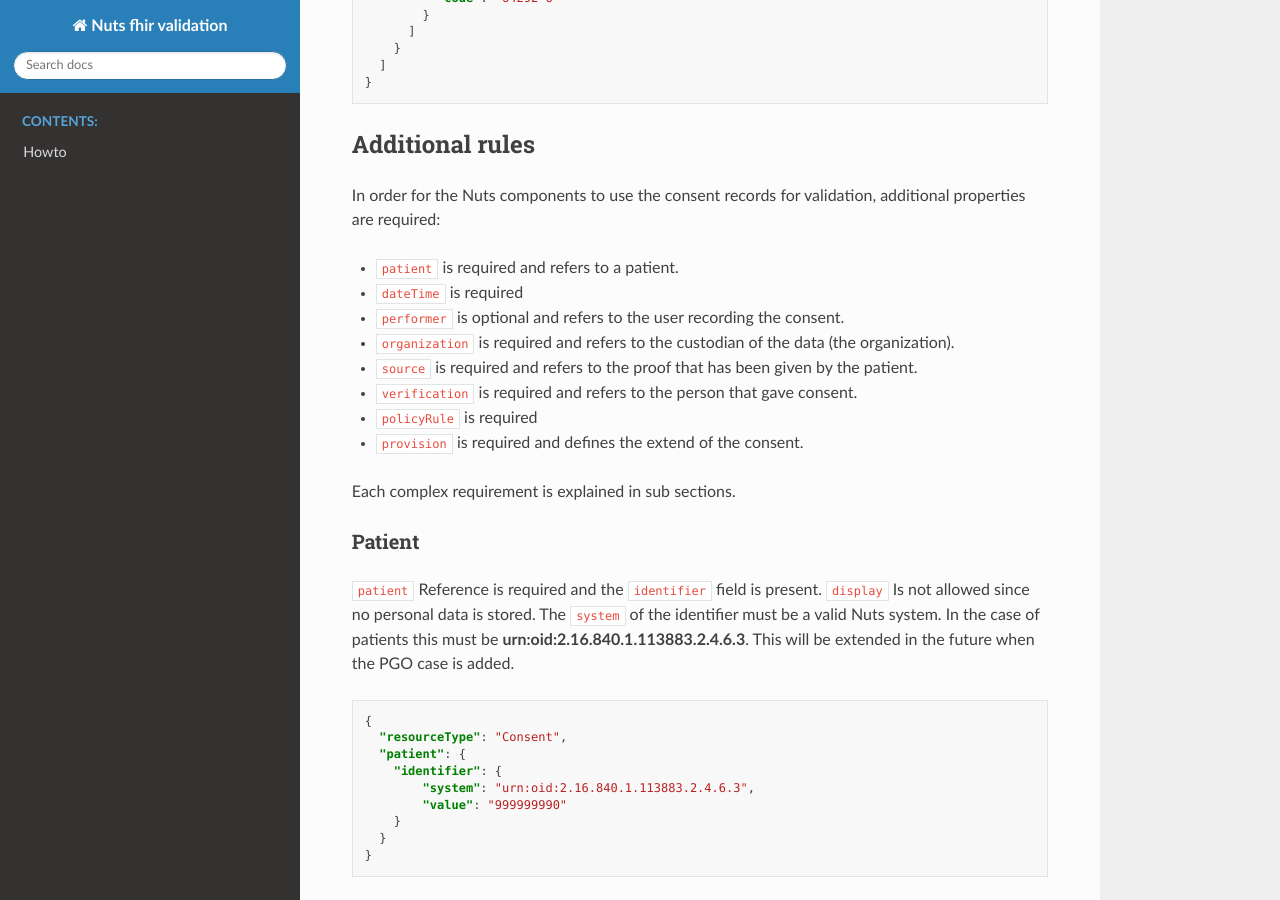
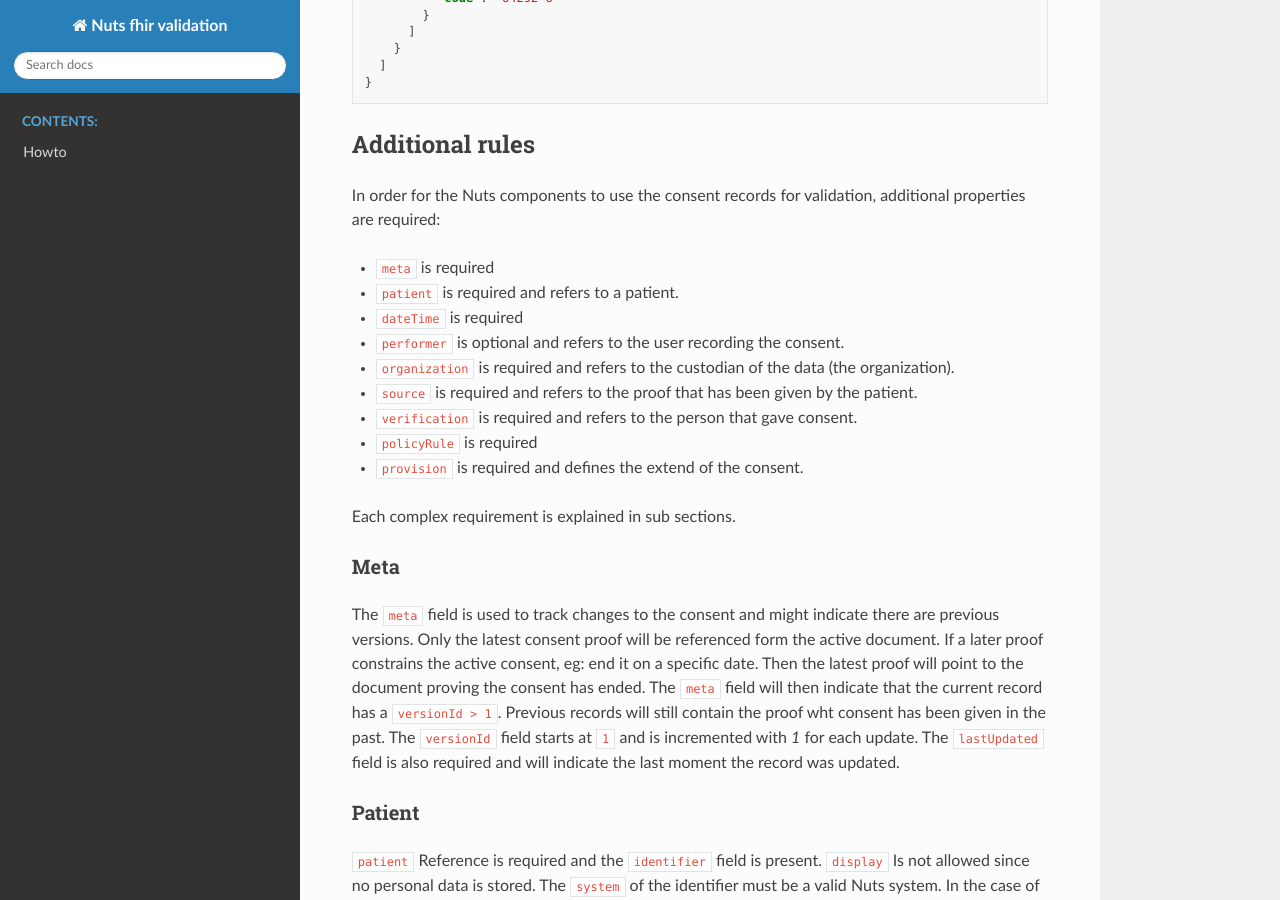
Before and after one commit to nuts-foundation/nuts-fhir-validation, a Sphinx documentation site: the page built from docs/pages/technical/fhir-rules.rst, in a window 1280 px wide and 900 px high, scrolled down 760 px. Built offline with Sphinx 7.4.7 and the Read the Docs theme 2.0.0, drawn with Linux system fonts in a browser that asks for light colours; some of the changed text lies outside the part shown.

Commit message:
changes to fhir consent doc regarding versioning
Signed-off-by: Wout Slakhorst <wout.slakhorst@nedap.com>

```diff
--- a/docs/pages/technical/fhir-rules.rst
+++ b/docs/pages/technical/fhir-rules.rst
@@ -43,6 +43,7 @@ Additional rules
 
 In order for the Nuts components to use the consent records for validation, additional properties are required:
 
+- :code:`meta` is required
 - :code:`patient` is required and refers to a patient.
 - :code:`dateTime` is required
 - :code:`performer` is optional and refers to the user recording the consent.
@@ -53,6 +54,14 @@ In order for the Nuts components to use the consent records for validation, addi
 - :code:`provision` is required and defines the extend of the consent.
 
 Each complex requirement is explained in sub sections.
+
+Meta
+....
+
+The :code:`meta` field is used to track changes to the consent and might indicate there are previous versions. Only the latest consent proof will be referenced form the active document.
+If a later proof constrains the active consent, eg: end it on a specific date. Then the latest proof will point to the document proving the consent has ended.
+The :code:`meta` field will then indicate that the current record has a :code:`versionId > 1`. Previous records will still contain the proof wht consent has been given in the past.
+The :code:`versionId` field starts at :code:`1` and is incremented with `1` for each update. The :code:`lastUpdated` field is also required and will indicate the last moment the record was updated.
 
 Patient
 .......
@@ -136,8 +145,8 @@ Organization
 Source
 ......
 
-The :code:`source` will always be an :code:`sourceAttachment`. The attachment must have a :code:`contentType` and must have an :code:`url`.
-There are several valid contentTypes:
+The :code:`source` will always be an :code:`sourceAttachment`. The source always points to the latest change in consent proof.
+The attachment can have a :code:`contentType` and must have an :code:`url`. There are several valid contentTypes:
 
 - application/pdf
 - application/json+irma
```
